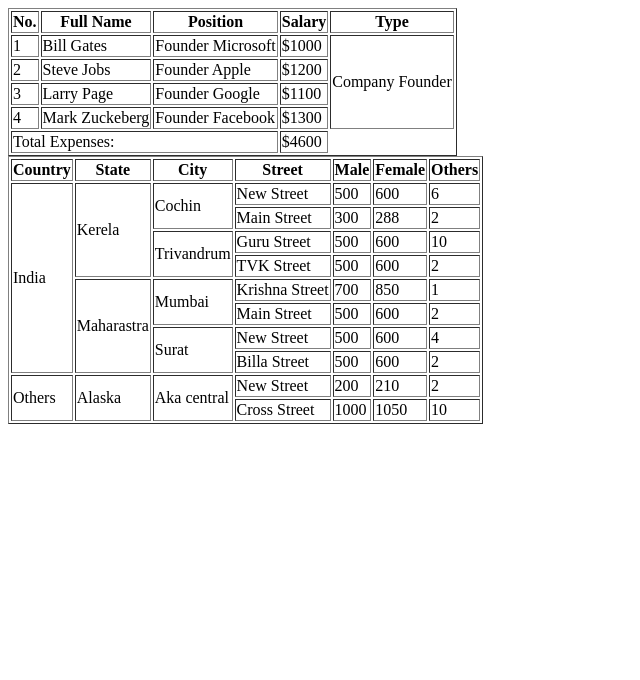
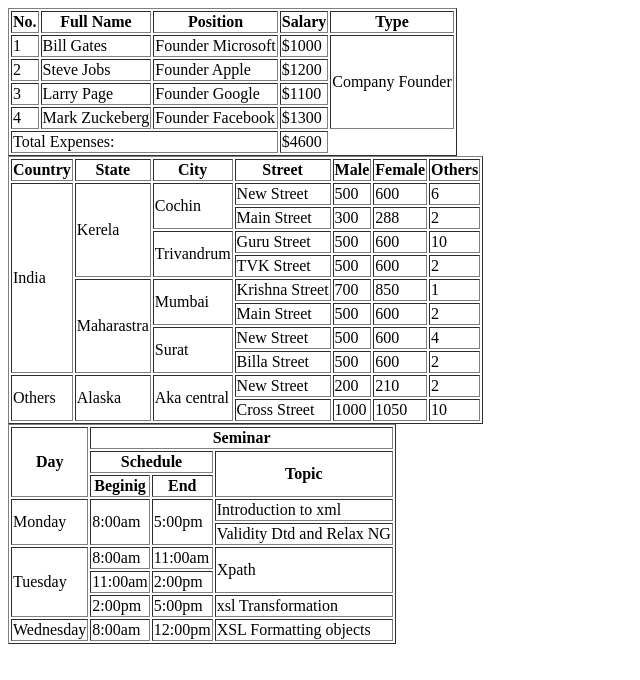
Before and after one commit to Durgamishra-temp/Tables-in-html, a plain HTML site: page index.html in a window 1280 px wide. Shown: the whole page, without its empty margins (0-640 px from the left). Drawn offline with Linux system fonts and the light colour scheme.

Commit message:
Update index.html

```diff
--- a/index.html
+++ b/index.html
@@ -133,5 +133,51 @@
             </tr>
         </tbody>
     </table>
+    <table border="1">
+        <thead>
+            <tr>
+                <th rowspan="3">Day</th>
+                <th colspan="3">Seminar</th>
+            </tr>
+            <tr>
+                <th colspan="2">Schedule</th>
+                <th rowspan="2">Topic</th>
+            </tr>
+            <tr>
+                <th>Beginig</th>
+                <th>End</th>
+            </tr>
+        </thead>
+        <tbody>
+            <tr>
+                <td rowspan="2">Monday</td>
+                <td rowspan="2">8:00am</td>
+                <td rowspan="2">5:00pm</td>
+                <td>Introduction to xml</td>
+            </tr>
+            <tr><td>Validity Dtd and Relax NG</td></tr>
+            <tr>
+                <td rowspan="3">Tuesday</td>
+                <td>8:00am</td>
+                <td>11:00am</td>
+                <td rowspan="2">Xpath</td>
+            </tr>
+            <tr>
+                <td>11:00am</td>
+                <td>2:00pm</td>
+            </tr>
+            <tr>
+                <td>2:00pm</td>
+                <td>5:00pm</td>
+                <td>xsl Transformation</td>
+            </tr>
+            <tr>
+                <td>Wednesday</td>
+                <td>8:00am</td>
+                <td>12:00pm</td>
+                <td>XSL Formatting objects</td>
+            </tr>
+        </tbody>
+    </table>
 </body>
 </html>
```
